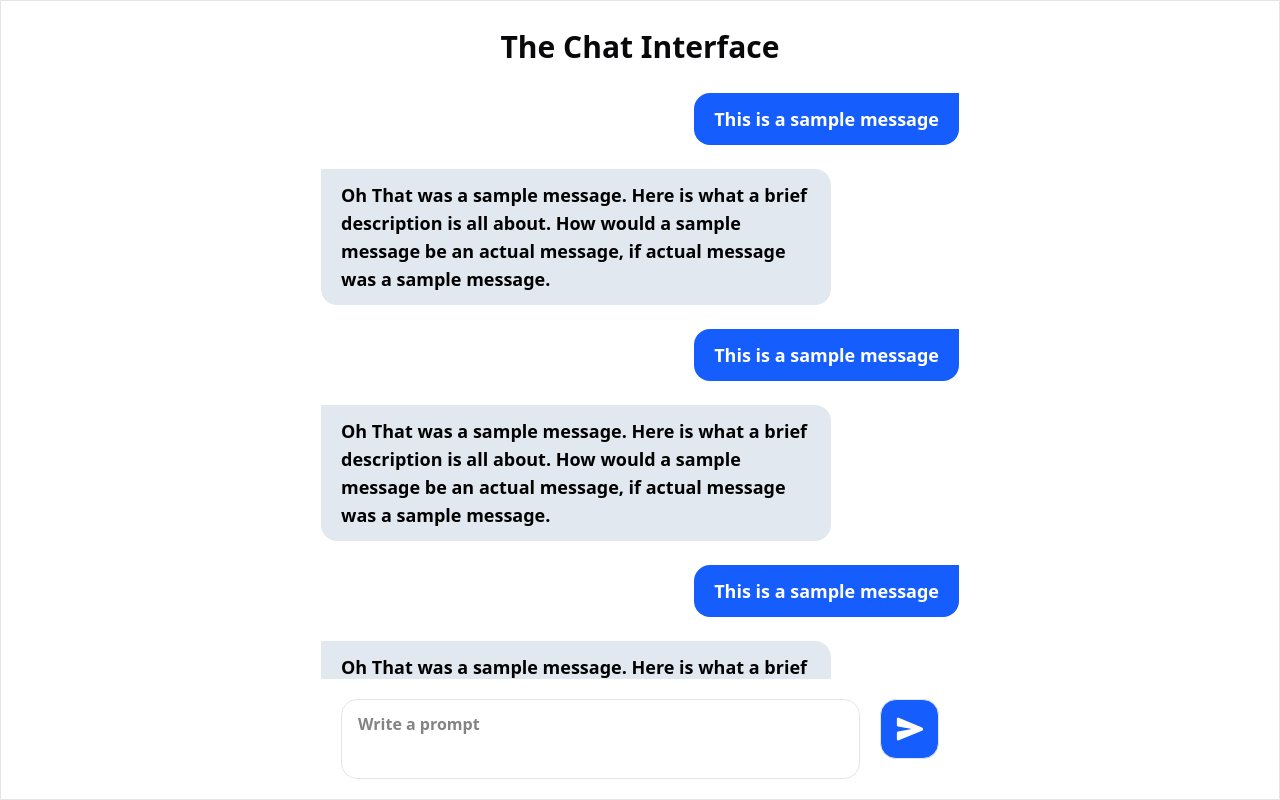
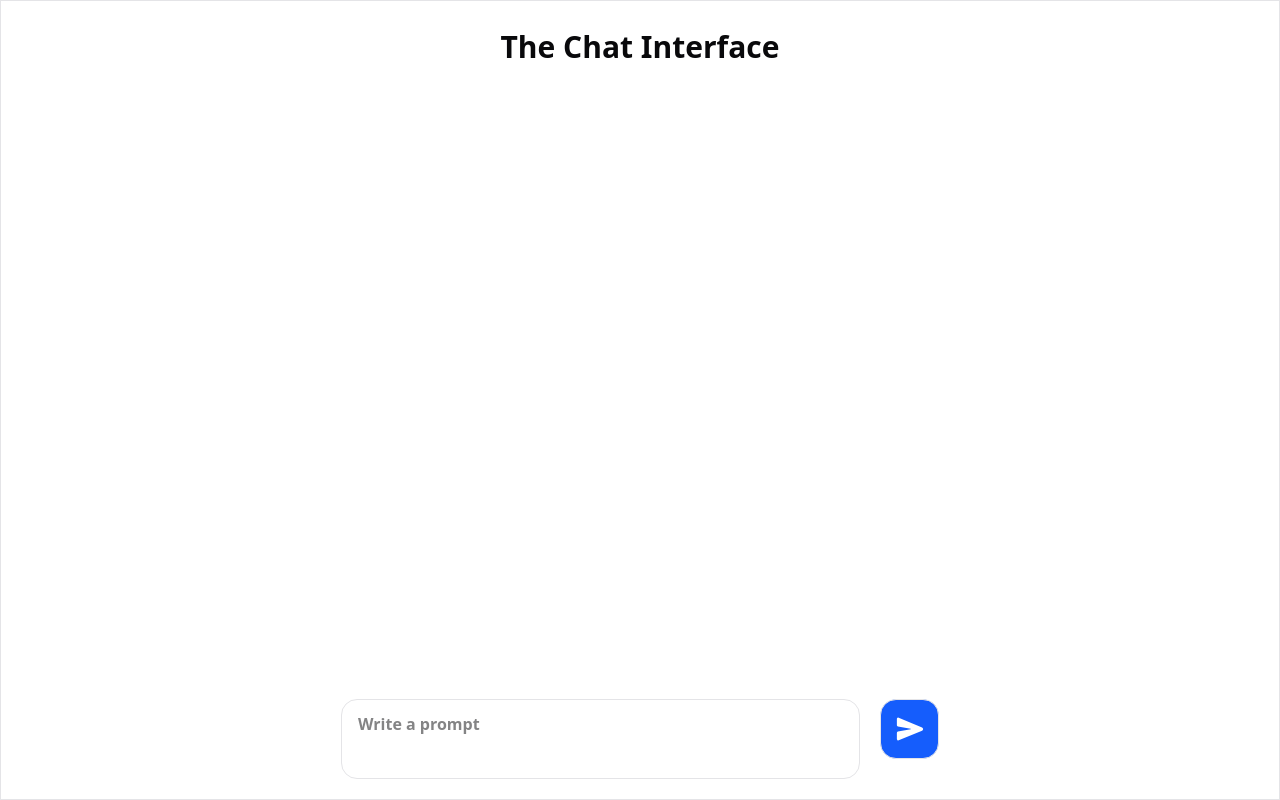
Before and after one commit to S-HEMA-MEENA/22pt27_katomaran, a React (Vite) app in the folder frontend/: page /chat in a window 1280 px wide. Built offline with nearby package versions, Linux system fonts and the light colour scheme.

Commit message:
live stream data and other data dependacies

```diff
--- a/frontend/package.json
+++ b/frontend/package.json
@@ -12,6 +12,7 @@
   "dependencies": {
     "@tailwindcss/vite": "^4.1.5",
     "axios": "^1.9.0",
+    "lucide-react": "^0.507.0",
     "react": "^19.1.0",
     "react-dom": "^19.1.0",
     "react-icons": "^5.5.0",
--- a/frontend/src/components/Chat.tsx
+++ b/frontend/src/components/Chat.tsx
@@ -56,14 +56,9 @@ const Chat = () => {
         {" "}The Chat Interface
       </h1>
       <div className="flex flex-col h-[80%] w-full overflow-auto scroll-auto">
-        <MyCard message={"This is a sample message" } />
-        <AICard message={"Oh That was a sample message. Here is what a brief description is all about. How would a sample message be an actual message, if actual message was a sample message." }/>
-        <MyCard message={"This is a sample message" } />
-        <AICard message={"Oh That was a sample message. Here is what a brief description is all about. How would a sample message be an actual message, if actual message was a sample message." }/>
-        <MyCard message={"This is a sample message" } />
-        <AICard message={"Oh That was a sample message. Here is what a brief description is all about. How would a sample message be an actual message, if actual message was a sample message." }/>
-        <MyCard message={"This is a sample message" } />
-        <AICard message={"Oh That was a sample message. Here is what a brief description is all about. How would a sample message be an actual message, if actual message was a sample message." }/>
+        {messages.map((value,key) => {
+          return key % 2 == 0 ? <MyCard message={value}/> : <AICard message={value}/>
+        })}
       </div>
       <div className="flex flex-row w-full h-[15%] p-5 gap-5 ">
         <textarea ref={textRef} className="border rounded-2xl w-full h-full py-3 px-4 font-semibold resize-none" rows={3} placeholder="Write a prompt" onChange={e => setCurrent(e.target.value ? e.target.value : null)}/>
--- a/frontend/src/components/LiveStream.tsx
+++ b/frontend/src/components/LiveStream.tsx
@@ -1,36 +1,55 @@
-import { useState } from "react";
+import { useRef, useState } from "react";
+import { CaptionsOff } from "lucide-react";
+import Webcam from "react-webcam";
 
+const videoConstraints = {
+  width: 1080,
+  height: 1080,
+  facingMode: "user",
+};
 
 const LiveStream = () => {
-
-  const [members,setMembers] = useState<string[]>();
+  const webcamRef = useRef(null);
+  const [members, setMembers] = useState<string[]>();
 
   return (
     <div className="flex flex-col p-7 h-screen gap-10">
-      <div className="hidden">
-
-      </div>
+      <div className="hidden" />
 
       <h1 className="font-semibold text-xl">Live Streaming</h1>
 
       <div className="flex flex-row  h-full gap-10">
-        <img src="" alt="" className="border w-2/3 bg-gray-300 rounded-2xl"/>
+        <Webcam
+          audio={false}
+          height={70}
+          ref={webcamRef}
+          screenshotFormat="image/jpeg"
+          width={1280}
+          videoConstraints={videoConstraints}
+          className="border w-2/3 bg-gray-300 rounded-2xl border-black"
+        />
 
         <div className="flex flex-col gap-5 w-1/3">
-          <h1 className="font-semibold text-xl"> The People found in the image</h1>
-          {members && <ul className="flex flex-col h-[40%]">
-            {members.map((value,key) => {
-              return <li key={key}>
-                {value}
-              </li>
-            })}
-          </ul>}
-          {!members && <div className="flex flex-col h-[40%] items-center justify-center border w-full">No Members found</div>}
-
+          <h1 className="font-semibold text-xl"> The Log Reports </h1>
+          {members &&
+            <ul className="flex flex-col">
+              {members.map((value, key) => {
+                return (
+                  <li key={key}>
+                    {value}
+                  </li>
+                );
+              })}
+            </ul>}
+          {!members &&
+            <div className="flex flex-col h-full items-center my-50 w-full">
+              <CaptionsOff size={128} className="text-gray-400" />No Logs
+              Available
+            </div>}
         </div>
       </div>
     </div>
-  )
-}
+  );
+};
 
-export default LiveStream
+export default LiveStream;
--- a/frontend/src/components/Registration.tsx
+++ b/frontend/src/components/Registration.tsx
@@ -1,4 +1,5 @@
-import { useCallback, useRef, useState } from "react";
+import { useCallback, useRef, useState }
+from "react";
 import Webcam from "react-webcam";
 
 const videoConstraints = {
```
Also changed, not shown: 1 other file (tests, documents, lock files or other folders).
